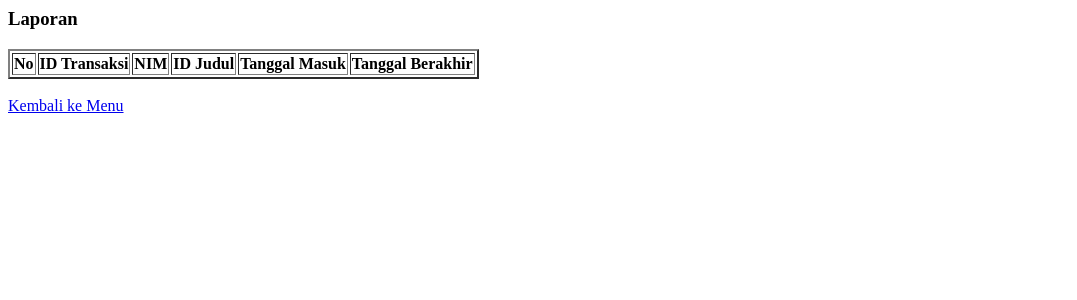
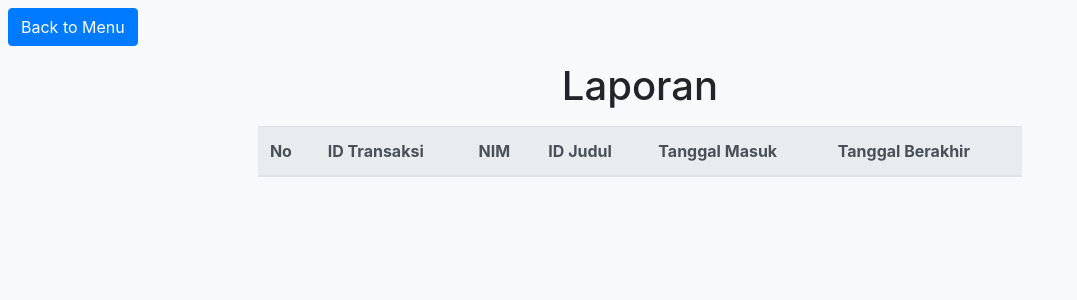
Before and after one commit to xenr4th/magang, a PHP site: page /laporan/laporan.php in a window 1280 px wide. Shown: the top 300 px of the page, without its empty margins (0-1077 px from the left). Run offline with PHP 8.4, Linux system fonts and the light colour scheme; a user stored in the database is signed in; data comes from the database, SQL or seed files in the repository; lists and menus that the app fills with data are empty.

Commit message:
tabel laporan

```diff
--- a/laporan/laporan.php
+++ b/laporan/laporan.php
@@ -9,12 +9,27 @@ if(!isset($_SESSION['username'])) {
 }
 ?>
 
-<h3>Laporan</h3>
+<!doctype html>
+<html lang="en">
+  <head>
+    <!-- Required meta tags -->
+    <meta charset="utf-8">
+    <meta name="viewport" content="width=device-width, initial-scale=1, shrink-to-fit=no">
+
+    <!-- Bootstrap CSS -->
+    <link rel="stylesheet" href="https://stackpath.bootstrapcdn.com/bootstrap/4.3.1/css/bootstrap.min.css" integrity="sha384-ggOyR0iXCbMQv3Xipma34MD+dH/1fQ784/j6cY/iJTQUOhcWr7x9JvoRxT2MZw1T" crossorigin="anonymous">
+
+    <title>Penilaian</title>
+  </head>
+  <body class="bg-light">
+  	<a href='../login_vendor/index.php' class='btn btn-primary ml-2 mt-2'>Back to Menu</a>
+	<h1 class="text-center my-3">Laporan</h1>
 
 	<form action="laporan.php" method="get">
 	</form>
-
-<table border="2">
+	<div class="row justify-content-center">
+		<table class="table bg-white col-lg-7">
+			<thead class="thead-light">
 				<tr>
 					<th>No</th>
 					<th>ID Transaksi</th>
@@ -23,6 +38,7 @@ if(!isset($_SESSION['username'])) {
 					<th>Tanggal Masuk</th>
 					<th>Tanggal Berakhir</th>
 				</tr>
+			</thead>
 			<?php
 			$sql = "SELECT transaksi.id_transaksi,transaksi.nim,transaksi.id_judul,
 			transaksi.tanggal_mulai,transaksi.tanggal_akhir,judul.nama_vendor FROM transaksi INNER JOIN judul
@@ -34,6 +50,7 @@ if(!isset($_SESSION['username'])) {
 			$pilih = "pilih";
 			while($d = mysqli_fetch_array($query)){
 			?>
+			<tbody>
 				<tr>
 					<td><?php echo $no++; ?></td>
 					<td><?php echo $d['id_transaksi']; ?></td>
@@ -42,6 +59,9 @@ if(!isset($_SESSION['username'])) {
 					<td><?php echo date('d F Y', strtotime($d['tanggal_mulai'])); ?></td>
 					<td><?php echo date('d F Y', strtotime($d['tanggal_akhir'])); ?></td>
 				</tr>
+			</tbody>
 			<?php } ?>
-</table><br>
-<a href='../login_vendor/index.php' class='btn btn-danger'>Kembali ke Menu</a>
+		</table>
+	</div>
+</body>
+</html>
--- a/login/login.php
+++ b/login/login.php
@@ -14,7 +14,6 @@
 
     <!-- Bootstrap CSS -->
     <link rel="stylesheet" href="https://stackpath.bootstrapcdn.com/bootstrap/4.3.1/css/bootstrap.min.css" integrity="sha384-ggOyR0iXCbMQv3Xipma34MD+dH/1fQ784/j6cY/iJTQUOhcWr7x9JvoRxT2MZw1T" crossorigin="anonymous">
-
     <title>Form Login User</title>
   </head>
   <body>
--- a/siti/nilai.php
+++ b/siti/nilai.php
@@ -36,7 +36,7 @@ if(!isset($_SESSION['username'])) {
           <th scope="col">NIM</th>
           <th scope="col">Nama Vendor</th>
           <th scope="col">Nilai</th>
-          <th scope="col">Tambah</th>
+          <th scope="col">Aksi</th>
         </tr>
       </thead>
 
```
Also changed, not shown: cobapilih/nilai.php (+5 -9 lines), judul/index.php (+3 -17 lines), login/daftar.php (+0 -39 lines), login/index.php (+0 -8 lines), login_vendor/index.php (+0 -9 lines), transaksi/index.php (+5 -3 lines). Lines whose indentation alone changed are shown as unchanged.
